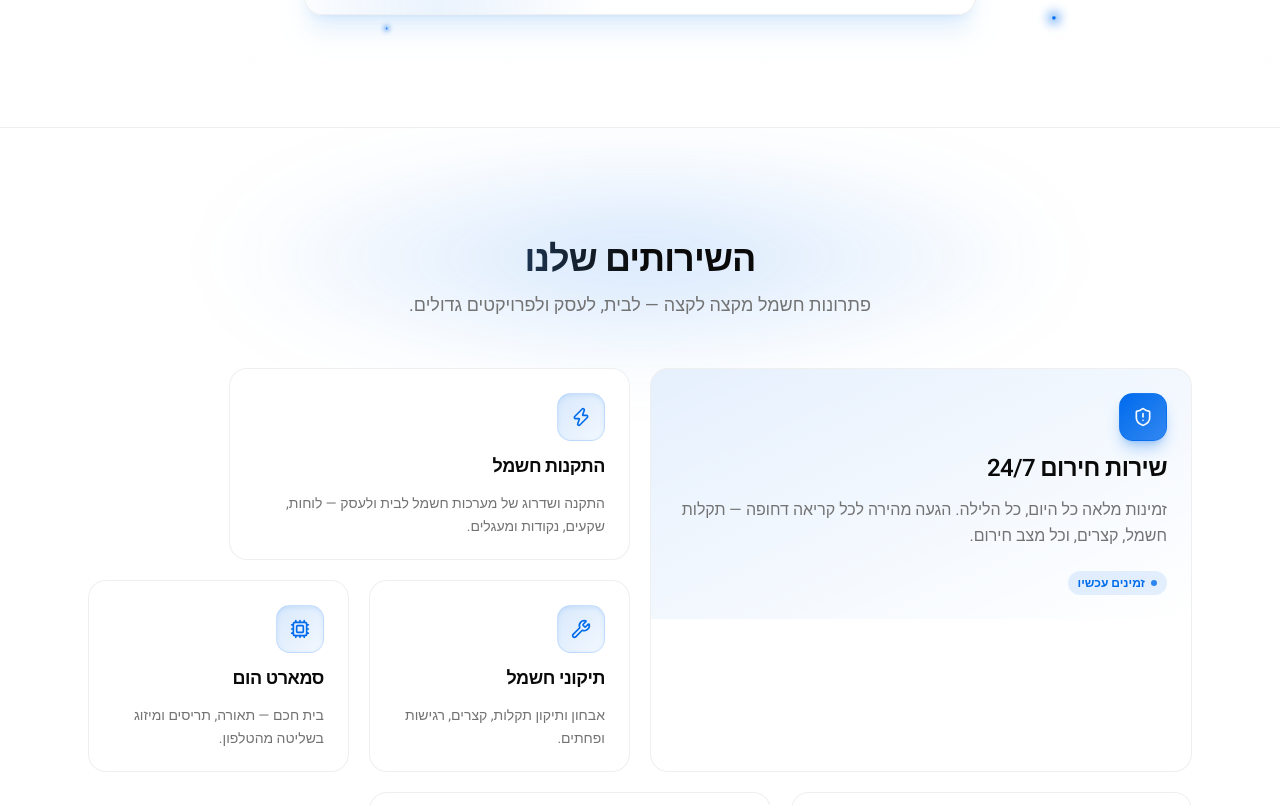
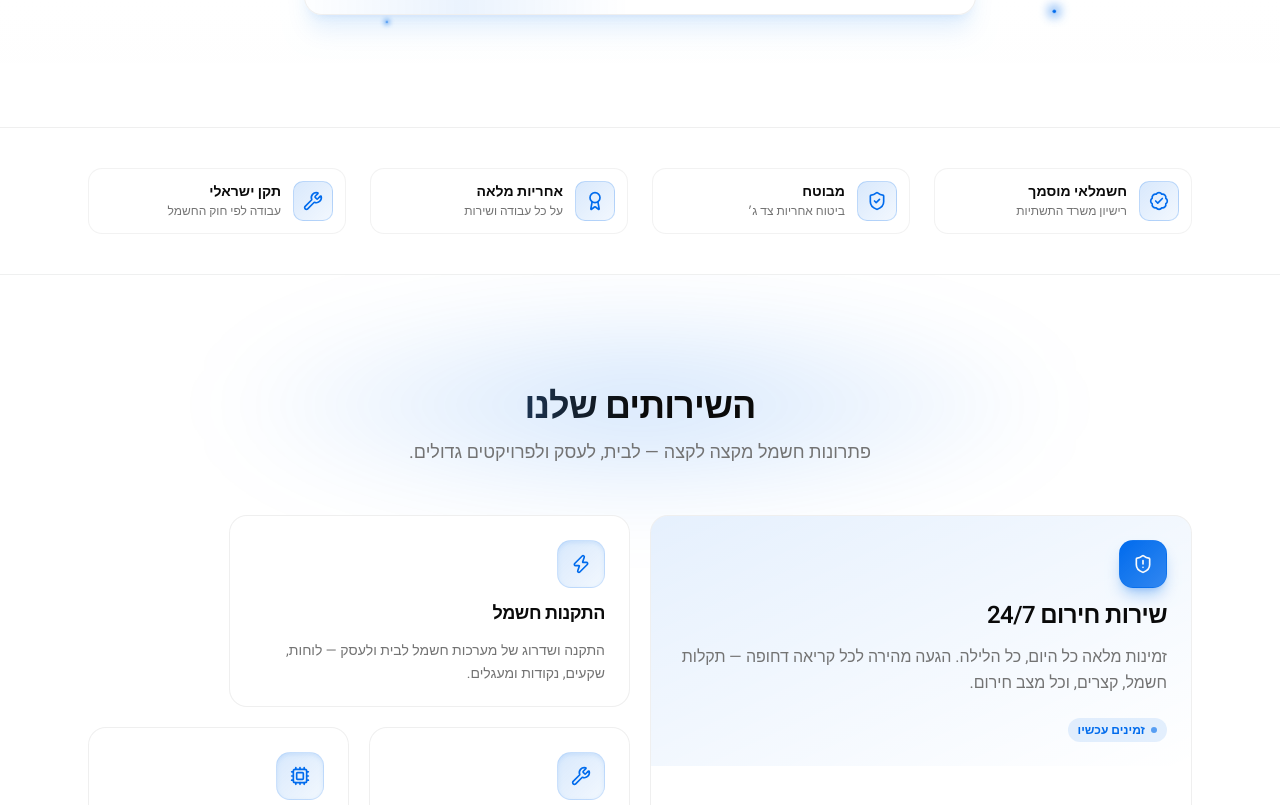
Before and after one commit to bben15600-sys/eli-energy, a Next.js app: page / in a window 1280 px wide. Shown: the part 735-1540 px from the top of the page. Built offline with nearby package versions, Linux system fonts and the light colour scheme; no server answers.

Commit message:
feat: add certifications strip + testimonials section for trust building

```diff
--- a/app/page.tsx
+++ b/app/page.tsx
@@ -1,4 +1,5 @@
 import { About } from "@/components/site/about";
+import { CertificationsStrip } from "@/components/site/certifications-strip";
 import { Contact } from "@/components/site/contact";
 import { SiteFooter } from "@/components/site/footer";
 import { SiteHeader } from "@/components/site/header";
@@ -6,6 +7,7 @@ import { Hero } from "@/components/site/hero";
 import { MobileCtaBar } from "@/components/site/mobile-cta-bar";
 import { Process } from "@/components/site/process";
 import { Services } from "@/components/site/services";
+import { Testimonials } from "@/components/site/testimonials";
 
 export default function Home() {
   return (
@@ -13,8 +15,10 @@ export default function Home() {
       <SiteHeader />
       <main className="flex-1 pb-16 md:pb-0">
         <Hero />
+        <CertificationsStrip />
         <Services />
         <About />
+        <Testimonials />
         <Process />
         <Contact />
       </main>
--- /dev/null
+++ b/components/site/certifications-strip.tsx
@@ -0,0 +1,64 @@
+import {
+  Award,
+  BadgeCheck,
+  ShieldCheck,
+  Wrench,
+  type LucideIcon,
+} from "lucide-react";
+
+type Cert = { icon: LucideIcon; title: string; subtitle: string };
+
+const certs: Cert[] = [
+  {
+    icon: BadgeCheck,
+    title: "חשמלאי מוסמך",
+    subtitle: "רישיון משרד התשתיות",
+  },
+  {
+    icon: ShieldCheck,
+    title: "מבוטח",
+    subtitle: "ביטוח אחריות צד ג׳",
+  },
+  {
+    icon: Award,
+    title: "אחריות מלאה",
+    subtitle: "על כל עבודה ושירות",
+  },
+  {
+    icon: Wrench,
+    title: "תקן ישראלי",
+    subtitle: "עבודה לפי חוק החשמל",
+  },
+];
+
+export function CertificationsStrip() {
+  return (
+    <section
+      aria-label="הסמכות ואמינות"
+      className="border-b border-border/60 bg-card/30 py-8 md:py-10"
+    >
+      <div className="mx-auto max-w-6xl px-4 md:px-6">
+        <ul className="grid grid-cols-2 gap-4 md:grid-cols-4 md:gap-6">
+          {certs.map((cert) => (
+            <li
+              key={cert.title}
+              className="group flex items-center gap-3 rounded-xl border border-border/50 bg-background/60 p-3 backdrop-blur-sm transition-all duration-300 hover:border-primary/40 hover:bg-background/80 hover:shadow-md hover:shadow-primary/10"
+            >
+              <span className="inline-flex size-10 shrink-0 items-center justify-center rounded-lg border border-primary/20 bg-gradient-to-br from-primary/15 to-primary/5 text-primary transition-all duration-300 group-hover:border-primary/40 group-hover:from-primary/25 group-hover:to-primary/10">
+                <cert.icon className="size-5" />
+              </span>
+              <div className="min-w-0">
+                <p className="text-sm font-semibold leading-tight">
+                  {cert.title}
+                </p>
+                <p className="mt-0.5 text-xs text-muted-foreground">
+                  {cert.subtitle}
+                </p>
+              </div>
+            </li>
+          ))}
+        </ul>
+      </div>
+    </section>
+  );
+}
--- a/components/site/site-config.ts
+++ b/components/site/site-config.ts
@@ -15,6 +15,7 @@ export const site = {
 export const nav = [
   { href: "#services", label: "שירותים" },
   { href: "#about", label: "עלינו" },
+  { href: "#testimonials", label: "ביקורות" },
   { href: "#process", label: "תהליך העבודה" },
   { href: "#contact", label: "צור קשר" },
 ] as const;
--- /dev/null
+++ b/components/site/testimonials.tsx
@@ -0,0 +1,113 @@
+import { Quote, Star } from "lucide-react";
+import { SpotlightCard } from "@/components/site/spotlight-card";
+
+type Testimonial = {
+  quote: string;
+  name: string;
+  area: string;
+  service: string;
+};
+
+const testimonials: Testimonial[] = [
+  {
+    quote:
+      "הגיע מהר מאוד לקריאת חירום בלילה, איתר את הבעיה תוך כמה דקות ותיקן הכל באותו ערב. שירות אדיב, מקצועי ומחיר הוגן.",
+    name: "יעל כ.",
+    area: "תל אביב",
+    service: "תקלה דחופה",
+  },
+  {
+    quote:
+      "ביצע אצלנו שדרוג לוח חשמל מלא בבית פרטי. עבד נקי, הסביר כל שלב, ונתן אחריות בכתב. ממליצה בחום לכל מי שמחפש בעל מקצוע אמין.",
+    name: "דניאל ר.",
+    area: "רמת גן",
+    service: "שדרוג לוח",
+  },
+  {
+    quote:
+      "הזמנו אותו להתקנת תאורה לעסק. תכנן יחד איתנו את הפריסה, נתן הצעת מחיר ברורה מראש ועמד בלוח הזמנים בדיוק. תוצאה מצוינת.",
+    name: "אורן ב.",
+    area: "פתח תקווה",
+    service: "תאורה לעסק",
+  },
+];
+
+export function Testimonials() {
+  return (
+    <section
+      id="testimonials"
+      className="relative overflow-hidden border-b border-border/60 py-20 md:py-28"
+    >
+      <div
+        aria-hidden
+        className="pointer-events-none absolute left-1/2 top-0 -z-10 h-[260px] w-[80%] -translate-x-1/2 rounded-[50%] bg-[radial-gradient(ellipse_at_center,color-mix(in_oklch,var(--primary)_18%,transparent)_0%,transparent_60%)] blur-2xl"
+      />
+
+      <div className="mx-auto max-w-6xl px-4 md:px-6">
+        <div className="mx-auto max-w-2xl text-center">
+          <h2 className="bg-gradient-to-l from-foreground via-foreground to-primary/80 bg-clip-text text-3xl font-bold tracking-tight text-transparent md:text-4xl">
+            לקוחות מספרים
+          </h2>
+          <p className="mt-3 text-muted-foreground md:text-lg">
+            ביקורות אמיתיות מלקוחות שכבר בחרו בנו.
+          </p>
+        </div>
+
+        <ul className="mt-12 grid grid-cols-1 gap-6 md:grid-cols-2 lg:grid-cols-3">
+          {testimonials.map((t, i) => (
+            <li key={t.name} style={{ animationDelay: `${i * 80}ms` }}>
+              <SpotlightCard className="h-full">
+                <article className="flex h-full flex-col gap-4 p-6">
+                  <div className="flex items-center justify-between">
+                    <div
+                      className="flex items-center gap-0.5 text-primary"
+                      aria-label="5 מתוך 5 כוכבים"
+                    >
+                      {Array.from({ length: 5 }).map((_, idx) => (
+                        <Star
+                          key={idx}
+                          className="size-4 fill-current"
+                          aria-hidden
+                        />
+                      ))}
+                    </div>
+                    <Quote
+                      aria-hidden
+                      className="size-6 -scale-x-100 text-primary/25"
+                    />
+                  </div>
+
+                  <p className="flex-1 text-sm leading-relaxed text-foreground/85">
+                    {t.quote}
+                  </p>
+
+                  <footer className="flex items-center justify-between border-t border-border/50 pt-4">
+                    <div className="flex items-center gap-3">
+                      <span
+                        aria-hidden
+                        className="inline-flex size-10 items-center justify-center rounded-full border border-primary/20 bg-gradient-to-br from-primary/15 to-primary/5 text-sm font-bold text-primary"
+                      >
+                        {t.name.charAt(0)}
+                      </span>
+                      <div>
+                        <p className="text-sm font-semibold leading-tight">
+                          {t.name}
+                        </p>
+                        <p className="mt-0.5 text-xs text-muted-foreground">
+                          {t.area}
+                        </p>
+                      </div>
+                    </div>
+                    <span className="rounded-full border border-border/60 bg-background/60 px-2.5 py-1 text-xs font-medium text-muted-foreground">
+                      {t.service}
+                    </span>
+                  </footer>
+                </article>
+              </SpotlightCard>
+            </li>
+          ))}
+        </ul>
+      </div>
+    </section>
+  );
+}
```
